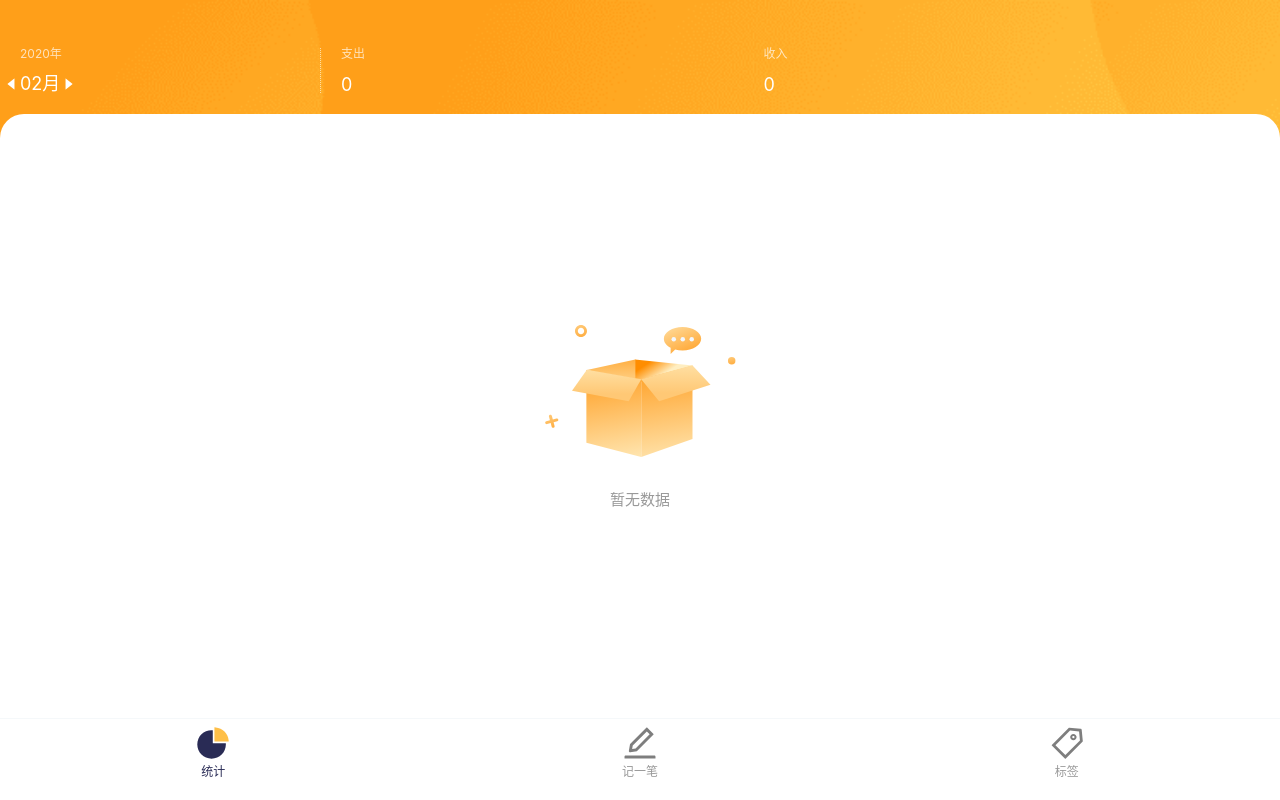
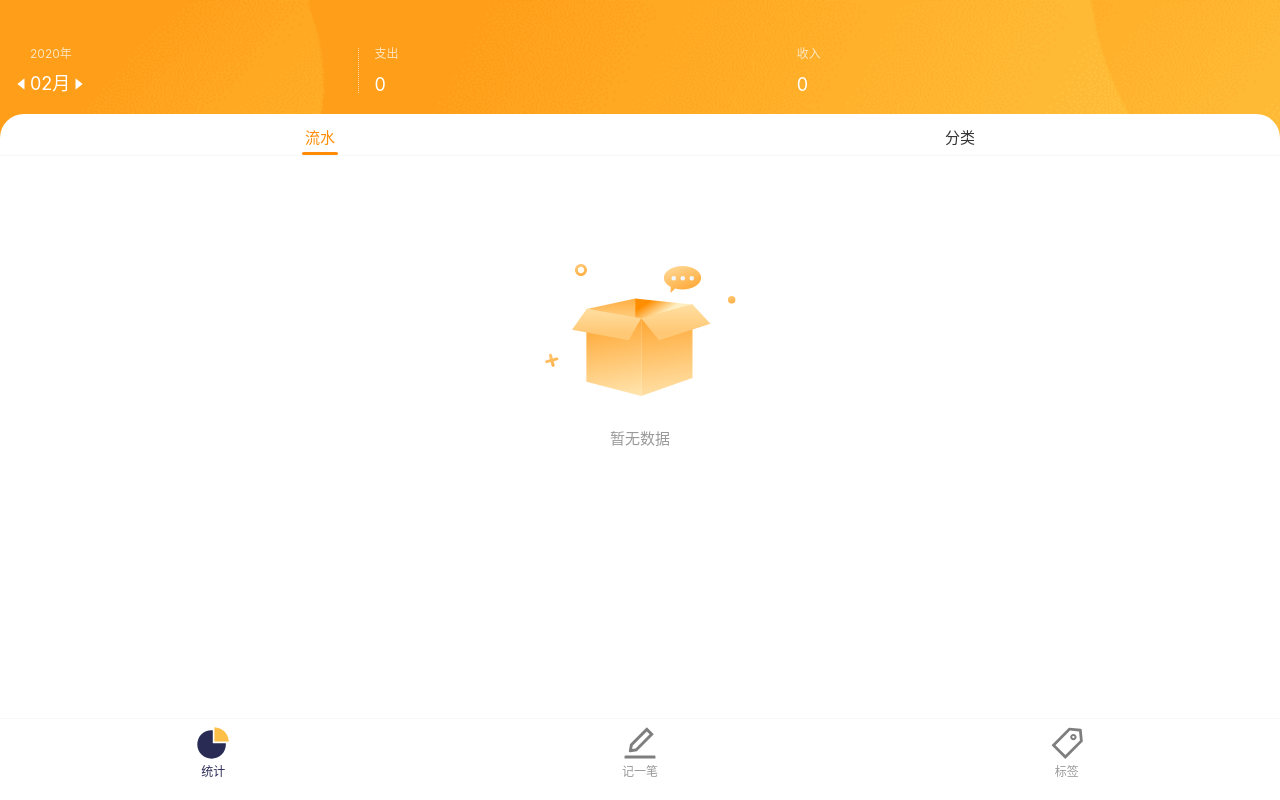
Before and after one commit to sumucheng/vue-bill, a Vue app: page /#/statistics in a window 1280 px wide. Built offline with nearby package versions, Linux system fonts and the light colour scheme.

Commit message:
统计页的流水/分类tab栏

```diff
--- a/src/components/layout/Title.vue
+++ b/src/components/layout/Title.vue
@@ -73,7 +73,7 @@ export default class Header extends Vue {
   color: white;
   .wrapper {
     width: 33%;
-    padding-left: 20px;
+    padding-left: 15px;
     display: flex;
     flex-direction: column;
     align-items: flex-start;
@@ -107,7 +107,8 @@ export default class Header extends Vue {
     }
   }
   .yearAndMonth {
-    width: 25%;
+    width: 28%;
+    padding-left: 30px;
   }
   .dotLine {
     margin-top: 4px;
--- a/src/components/statistics/NoData.vue
+++ b/src/components/statistics/NoData.vue
@@ -15,8 +15,11 @@ export default class BillList extends Vue {}
 <style lang="scss" scoped>
 @import "~@/assets/style/normal.scss";
 .noData {
+  height: 50vh;
   display: flex;
   flex-direction: column;
+  justify-content: center;
+  align-items: center;
   .icon {
     width: 193px;
     height: 133px;
--- a/src/components/statistics/Tabs.vue
+++ b/src/components/statistics/Tabs.vue
@@ -1,15 +1,13 @@
 <template>
   <div class="tabs">
-    <div class="item" :class="{active:period==='day'}" @click="$emit('update:period','day')">
-      <div class="text">按天</div>
-      <div class="line"></div>
-    </div>
-    <div class="item" :class="{active:period==='week'}" @click="$emit('update:period','week')">
-      <div class="text">按周</div>
-      <div class="line"></div>
-    </div>
-    <div class="item" :class="{active:period==='month'}" @click="$emit('update:period','month')">
-      <div class="text">按月</div>
+    <div
+      class="item"
+      v-for="title in titles"
+      :key="title"
+      :class="{active:selected===title}"
+      @click="$emit('update:selected',title)"
+    >
+      <div class="text">{{title}}</div>
       <div class="line"></div>
     </div>
   </div>
@@ -20,7 +18,8 @@ import Vue from "vue";
 import { Component, Prop } from "vue-property-decorator";
 @Component
 export default class Tabs extends Vue {
-  @Prop({ default: "day" }) period!: string;
+  @Prop() titles!: string[];
+  @Prop() selected!: string;
 }
 </script>
 
@@ -28,7 +27,6 @@ export default class Tabs extends Vue {
 @import "~@/assets/style/normal.scss";
 .tabs {
   padding-top: 12px;
-  margin-bottom: 20px;
   display: flex;
   justify-content: space-around;
   border-bottom: 1px solid $light-grey;
--- a/src/views/Statistics.vue
+++ b/src/views/Statistics.vue
@@ -2,6 +2,8 @@
   <Layout>
     <Title :now.sync="now" :expendAndIncome="expendAndIncome" />
     <div class="panel">
+      <Tabs :titles="titles" :selected.sync="selectedTitle" />
+      <div v-if="selectedTitle==='流水'">
         <NoData v-if="displayBills.length===0" />
         <div v-else class="billList">
           <div v-for="bills in displayBills" :key="bills.data[0].time" class="oneDay">
@@ -13,20 +15,12 @@
           </div>
         </div>
       </div>
+      <div v-else>123</div>
+    </div>
   </Layout>
 </template>
 
 <script lang="ts">
-import BillItem from "@/components/statistics/Bill.vue";
-import Time from "@/components/statistics/Time.vue";
-import Sum from "@/components/statistics/Sum.vue";
-import Title from "@/components/layout/Title.vue";
-import NoData from "@/components/statistics/NoData.vue";
-import Vue from "vue";
-import { Component, Prop, Watch } from "vue-property-decorator";
-import billsModel from "@/model/billsModel.ts";
-billsModel.fetch();
-
 type Bill = {
   type: string;
   tag: string;
@@ -34,8 +28,19 @@ type Bill = {
   count: string;
   time: number;
 };
+import BillItem from "@/components/statistics/Bill.vue";
+import Time from "@/components/statistics/Time.vue";
+import Sum from "@/components/statistics/Sum.vue";
+import Title from "@/components/layout/Title.vue";
+import NoData from "@/components/statistics/NoData.vue";
+import Tabs from "@/components/statistics/Tabs.vue";
+
+import billsModel from "@/model/billsModel.ts";
+billsModel.fetch();
+import Vue from "vue";
+import { Component, Prop, Watch } from "vue-property-decorator";
 @Component({
-  components: { BillItem, Time, Sum, Title, NoData }
+  components: { BillItem, Time, Sum, Title, NoData, Tabs }
 })
 export default class Statistics extends Vue {
   billList = billsModel.data;
@@ -43,6 +48,8 @@ export default class Statistics extends Vue {
   now = new Date();
   displayBills = billsModel.display(this.now);
   expendAndIncome: { expend: number; income: number } | undefined;
+  titles = ["流水", "分类"];
+  selectedTitle = "流水";
   created() {
     this.expendAndIncome = this.sum(this.now) || { expend: 0, income: 0 };
   }
@@ -75,20 +82,11 @@ export default class Statistics extends Vue {
   background-color: white;
   width: 100%;
   border-radius: $border-radius-l;
-  .noData {
-    height: 100%;
-    width: 100%;
-    display: flex;
-    justify-content: center;
-    align-items: center;
-    font-size: $font-size-m;
-    color: $grey;
-  }
   .billList {
     max-height: 100%;
     overflow: auto;
     .oneDay {
-      margin-top: 20px;
+      margin-top: 10px;
       .timeAndSum {
         margin: 5px 20px;
         display: flex;
```
Lines whose indentation alone changed are shown as unchanged.
